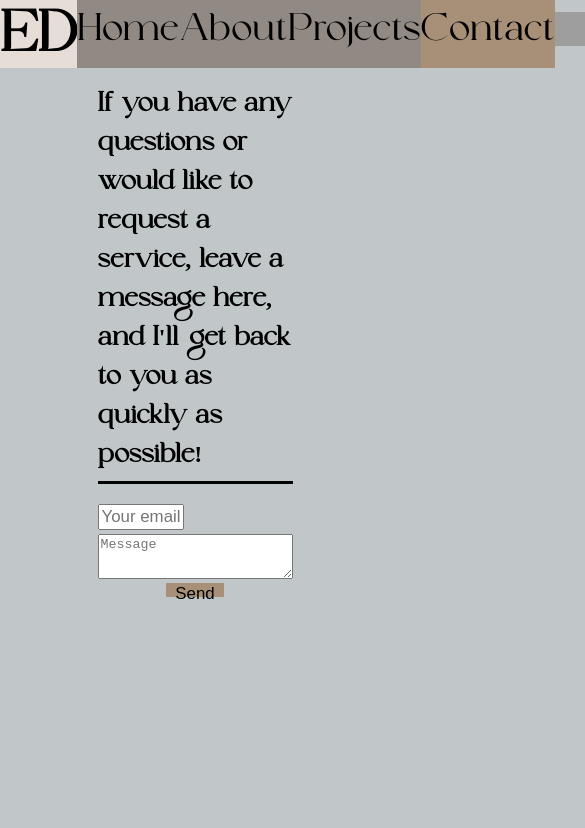
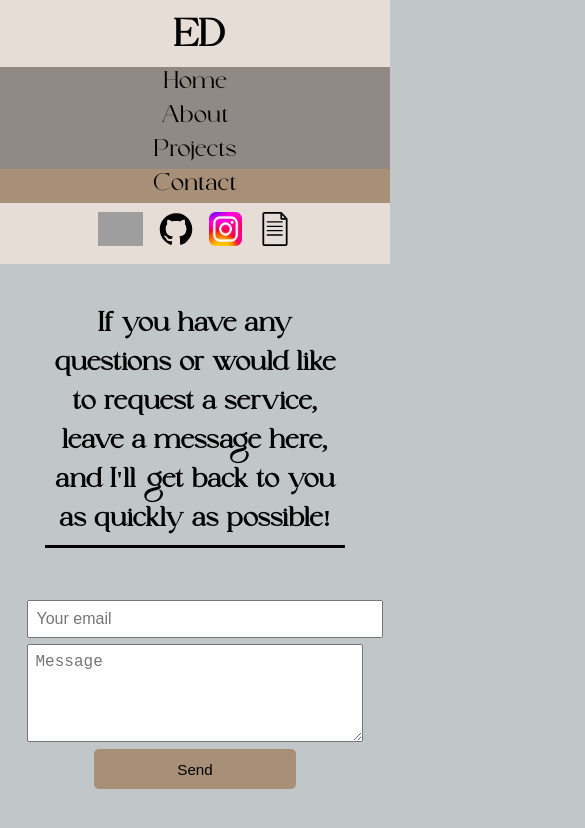
Before and after one commit to EthanDuvall/Portfolio, a React (Create React App) app: page /Contact in a window 390 px wide. Shown: the top 828 px of the page, 585 px wide, since content can reach past the window. Built offline with nearby package versions, Linux system fonts and the light colour scheme; grey boxes are pictures that could not be loaded.

Commit message:
mobile friendly page

```diff
--- a/src/Components/About/About.scss
+++ b/src/Components/About/About.scss
@@ -1,17 +1,34 @@
-.aboutMe{
+.aboutMe {
   display: flex;
   flex-direction: column;
   width: 35%;
   justify-self: center;
   margin-top: 5%;
-    h2{
+
+  h2 {
     border-bottom: solid;
     width: fit-content;
     padding-bottom: 2%;
+    font-size: 1.8rem;
+
+    @media (max-width: 770px) {
+      font-size: 1.4rem;
     }
-    p{
-        text-wrap:inherit;
+  }
+
+  p {
+    text-wrap: inherit;
     font-weight: 600;
     line-height: 2;
+    font-size: 1rem;
+
+    @media (max-width: 770px) {
+      font-size: 0.95rem;
     }
   }
+
+  @media (max-width: 770px) {
+    width: 85%;
+    margin-top: 8%;
+  }
+}
--- a/src/Components/App/app.scss
+++ b/src/Components/App/app.scss
@@ -2,58 +2,97 @@
   font-family: "Kugile";
   src: url("../../Util/Kugile_Demo.ttf") format("truetype");
 }
+
 #root,
-  .App{
+.App {
   width: 100%;
   height: 95%;
+}
+
+body,
+html {
+  font-family: "Kugile";
+  color: black;
+  background-color: #c1c6c8;
+  height: 100%;
+  margin: 0;
+  padding: 0;
 }
 
 header {
   background-color: #e6ddd6;
   display: flex;
+  flex-wrap: wrap;
   justify-content: space-between;
   align-items: center;
-    height: 8vh;
+  z-index: 1;
+  position: relative;
+
   h1 {
     margin: 0;
+    padding-top: 1%;
+    padding-left: 2%;
     font-size: 6vh;
+    display: flex;
+    align-items: center;
     height: 100%;
+
+    @media (max-width: 768px) {
+      font-size: 4vh;
+      width: 100%;
+      justify-content: center;
+      margin-top: 1vh;
     }
+  }
+
   .socials {
     display: flex;
     justify-content: space-evenly;
     width: 25vh;
+    margin-right: 1%;
     img {
       height: 4vh;
     }
+
+    @media (max-width: 768px) {
+      width: 100%;
+      justify-content: center;
+      gap: 1rem;
+      margin: 1vh 0;
     }
+  }
+
   .navBar {
-      font-size: 4vh;
     display: flex;
     justify-content: space-evenly;
-      width: 70vh;
-      height: 8vh;
+    flex-wrap: wrap;
+    width: 80vh;
+    height: auto;
+    font-size: 4vh;
+
     a {
+      display: flex;
       align-items: center;
       justify-content: center;
-        display: flex;
       color: black;
-        width: 100%;
-        height: 100%;
       text-decoration: none;
       background-color: #918983;
-      }
-      a.active {
+      padding: 1vh 2vh;
+      flex: 1;
+
+      &.active {
         background-color: #a79077;
       }
     }
+
+    @media (max-width: 768px) {
+      flex-direction: column;
+      width: 100%;
+      a {
+        width: 100%;
+        font-size: 2.5vh;
+        padding:0%;
       }
-
-
-  body,
-  html {
-      font-family: "Kugile";
-      color:black;
-      background-color: #c1c6c8;
-      height: 100%;
     }
+  }
+}
--- a/src/Components/Conact/Contact.scss
+++ b/src/Components/Conact/Contact.scss
@@ -1,43 +1,85 @@
-.contact-container{
+.contact-container {
   display: flex;
   flex-direction: column;
   align-items: center;
   justify-content: space-around;
   height: 70%;
-    h2{
+  padding: 2%;
+
+  h2 {
     width: 50%;
     padding-bottom: 1%;
     border-bottom: solid;
+    text-align: center;
+
+    @media (max-width: 768px) {
+      width: 80%;
+      font-size: 1.5rem;
     }
-    form{
+  }
+
+  form {
     display: flex;
     flex-direction: column;
     width: 50%;
     height: 40%;
-        input{
+
+    @media (max-width: 768px) {
+      width: 90%;
+      height: auto;
+    }
+
+    input {
       font-size: 2vh;
+      width: 100%;
+      margin-bottom: 2%;
+      padding: 0.5rem;
+
+      @media (max-width: 768px) {
+        font-size: 1rem;
+      }
+    }
+
+    textarea {
+      height: 100px;
+      margin-bottom: 2%;
+      padding: 0.5rem;
+      font-size: 1rem;
+
+      @media (max-width: 768px) {
+        height: 80px;
+      }
+    }
+
+    button {
       width: 40%;
-            margin-bottom: 2%;
-        }
-        textarea{
-            height: 40%;
-            margin-bottom: 2%;
-        }
-        button{
-            width: 30%;
-            height: 15%;
+      height: 40px;
       align-self: center;
       border: none;
-            border-radius: 2%;
-            font-size: 2vh;
+      border-radius: 5px;
+      font-size: 1rem;
       background-color: #a79077;
+      cursor: pointer;
+
+      @media (max-width: 768px) {
+        width: 60%;
+        font-size: 0.95rem;
       }
     }
-    p{
+  }
+
+  p {
     position: absolute;
     font-weight: 700;
-        top:30%;
+    top: 30%;
     left: 25%;
-        text-align: left
-    };
+    text-align: left;
+
+    @media (max-width: 768px) {
+      position: static;
+      margin-top: 5%;
+      width: 90%;
+      text-align: center;
     }
+  }
+}
--- a/src/Components/Home/Home.scss
+++ b/src/Components/Home/Home.scss
@@ -1,39 +1,69 @@
-.homeBody{
+.homeBody {
   display: flex;
   flex-direction: column;
   align-items: center;
   width: 80%;
   height: 65%;
   margin-top: 13%;
+  position: relative;
 
-    img{
-        position: absolute ;
-        top:30%;
-        left:54%;
+  img {
+    position: absolute;
+    top: 0%;
+    left: 64%;
     width: 17%;
     border-radius: 5%;
   }
-    .nameCard{
-        //background-color: #a79077;
+
+  .nameCard {
     border-bottom: solid;
     text-align: left;
-
     padding-bottom: 1%;
 
-        h1
-        ,h3{
-            margin:0;
+    h1,
+    h3 {
+      margin: 0;
     }
   }
-    aside{
+
+  aside {
     text-align: center;
     width: 40%;
     margin-top: 1%;
     font-size: 2vh;
-        font-weight:600;
-        p{
-            margin:1%;
+    font-weight: 600;
 
+    p {
+      margin: 1%;
+    }
+  }
+
+  // Mobile adjustments only
+  @media (max-width: 768px) {
+    width: 90%;
+    height: auto;
+    margin-top: 20%;
+
+    img {
+      position: relative;
+      top: auto;
+      left: auto;
+      width: 60%;
+      max-width: 200px;
+      margin-bottom: 5%;
+    }
+
+    .nameCard {
+      padding-bottom: 4%;
+      h1,
+      h3 {
+        font-size: 1.5rem;
+      }
+    }
+
+    aside {
+      width: 100%;
+      font-size: 1rem;
     }
   }
 }
--- a/src/Components/Projects/Projects.scss
+++ b/src/Components/Projects/Projects.scss
@@ -1,20 +1,34 @@
 html {
   overflow-y: scroll;
 }
+
 .projects-holder {
   display: grid;
   grid-template-columns: repeat(2, 1fr);
   gap: 2rem;
   padding: 2rem;
   transition: 150ms;
+
+  @media (max-width: 768px) {
+    grid-template-columns: 1fr;
+    gap: 1rem;
+    padding: 1rem;
+  }
 }
+
 .project.expanded {
   grid-row: span 2;
-  height:74.3vh
+  height: 74.3vh;
+
+  @media (max-width: 768px) {
+    height: auto;
+  }
 }
-h3{
-  margin:0
+
+h3 {
+  margin: 0;
 }
+
 .project {
   transition-duration: 150ms;
   border: solid;
@@ -25,24 +39,52 @@ h3{
   align-self: start;
   height: 35vh;
   background-color: #e6ddd6;
+
+  @media (max-width: 768px) {
+    height: auto;
+  }
+
   aside {
     width: 80%;
     padding: 1%;
+
+    @media (max-width: 768px) {
+      width: 100%;
+      padding: 2%;
+    }
   }
+
   .button-holder {
     align-self: center;
     display: flex;
     width: 100%;
     justify-content: space-between;
     z-index: 1;
+
+    @media (max-width: 768px) {
+      flex-direction: column;
+      gap: 0.5rem;
+    }
   }
+
   h2 {
     margin: 0;
     border-bottom: solid;
+    font-size: 1.5rem;
+
+    @media (max-width: 768px) {
+      font-size: 1.2rem;
+    }
   }
+
   p {
     font-weight: 600;
     margin: 0;
+    font-size: 1rem;
+
+    @media (max-width: 768px) {
+      font-size: 0.9rem;
+    }
   }
 
   a {
@@ -57,11 +99,18 @@ h3{
     padding: 1vh;
     font-weight: 600;
     text-align: center;
-    :hover {
+
+    &:hover {
       cursor: pointer;
+    }
+
+    @media (max-width: 768px) {
+      font-size: 0.9rem;
+      padding: 0.8rem;
     }
   }
 }
+
 .info-button {
   cursor: pointer;
   color: black;
@@ -69,18 +118,34 @@ h3{
   background-color: grey;
   font-size: 19px;
   font-family: inherit;
+
+  @media (max-width: 768px) {
+    font-size: 16px;
+  }
 }
+
 .current {
   background-color: #a79077;
 }
-ul{
+
+ul {
   height: 30vh;
-  h3{
-    border-top:solid;
+
+  @media (max-width: 768px) {
+    height: auto;
+  }
+
+  h3 {
+    border-top: solid;
     padding-top: 1%;
     margin-left: -30px;
     width: 70%;
     font-size: 23px;
+
+    @media (max-width: 768px) {
+      margin-left: 0;
+      width: 100%;
+      font-size: 18px;
+    }
   }
-
 }
```
Lines whose indentation alone changed are shown as unchanged.
